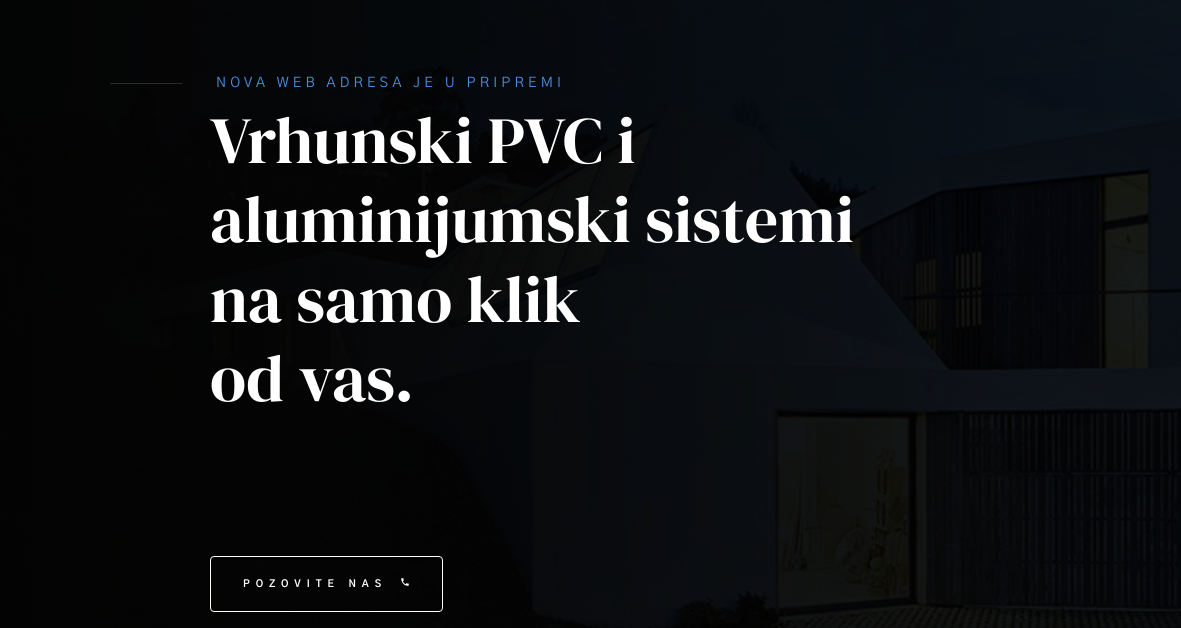
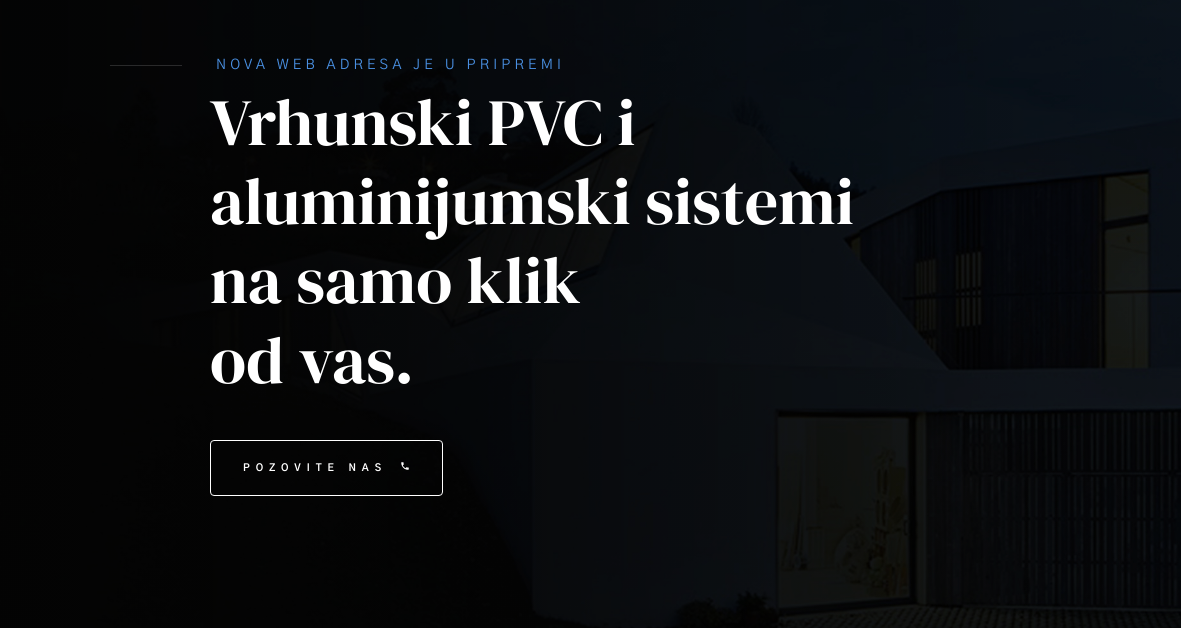
Before and after one commit to Podmorski/Nevokal, a plain HTML site: page index.html in a window 1280 px wide. Shown: the part 112-740 px from the top of the page, 0-1181 px from the left. Drawn offline with Linux system fonts and the light colour scheme.

Commit message:
Fix CTA position - move closer to headline by making it relative with margin-top

```diff
--- a/css/main.css
+++ b/css/main.css
@@ -1843,7 +1843,7 @@ input::-moz-focus-inner {
   color: #ffffff;
   letter-spacing: normal;
   margin-top: 0;
-  margin-bottom: 3.2rem;
+  margin-bottom: .8rem;
 }
 
 
@@ -1860,9 +1860,9 @@ input::-moz-focus-inner {
   -webkit-align-items: flex-end;
   -ms-flex-align: end;
   align-items: flex-end;
-  position: absolute;
-  left: 20px;
-  bottom: 9.6rem;
+  position: relative;
+  left: 0;
+  margin-top: 4rem;
 }
 
 
```
